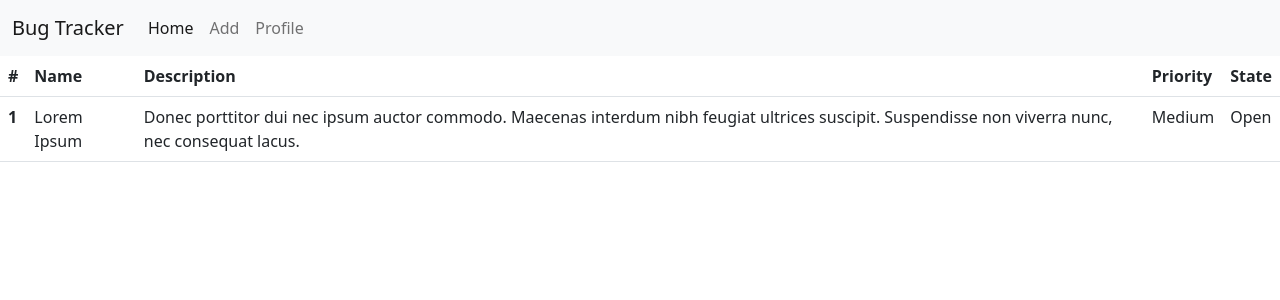
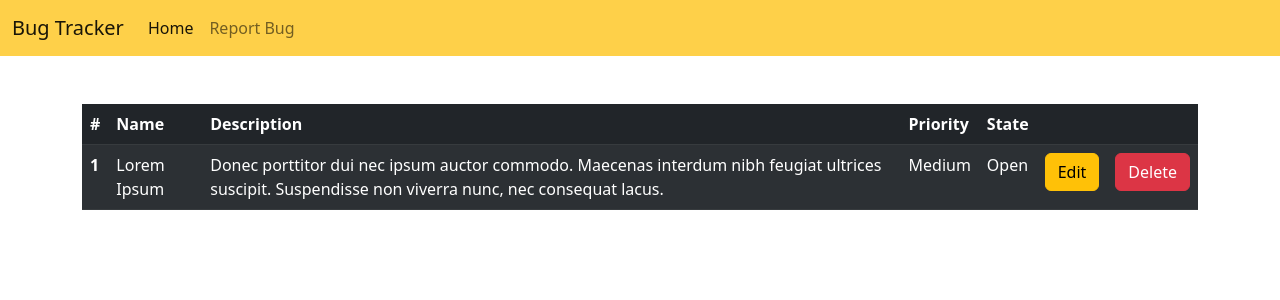
Before and after one commit to nigel-sys/Bug_Tracker, a Django app: page / in a window 1280 px wide. Shown: the top 300 px of the page. Run offline with Django 4.2, Linux system fonts and the light colour scheme; data comes from the database, SQL or seed files in the repository; both versions use the stored data as it was after the commit.

Commit message:
Add delete view and styling

```diff
--- a/BugRnT/home/models.py
+++ b/BugRnT/home/models.py
@@ -12,19 +12,19 @@ class Bug(models.Model):
     desc = models.TextField()
 
     PRIORITY_CHOICES = (
-        ('l', 'Low'),
-        ('m', 'Medium'),
-        ('h', 'High')
+        ('Low', 'Low'),
+        ('Medium', 'Medium'),
+        ('High', 'High')
     )
 
-    priority = models.CharField(max_length=1, choices=PRIORITY_CHOICES)
+    priority = models.CharField(max_length=10, choices=PRIORITY_CHOICES)
 
-    STATUS_CHOICES = (('o', 'Open'),
-                      ('w', 'Work in Progress'),
-                      ('f', 'Fixed'))
+    STATUS_CHOICES = (('Open', 'Open'),
+                      ('Work in Progress', 'Work in Progress'),
+                      ('Fixed', 'Fixed'))
 
     status = models.CharField(
-        max_length=1, choices=STATUS_CHOICES, default='o')
+        max_length=20, choices=STATUS_CHOICES, default='Open')
 
     def __str__(self):
         return f'{self.id} ({self.name})'
--- /dev/null
+++ b/BugRnT/home/templates/home/bug_confirm_delete.html
@@ -0,0 +1,5 @@
+<h1>Are you sure you want to delete this Bug report?</h1>
+<form method="post">
+  {% csrf_token %}
+  <input type="submit" value="Comfirm Delete" />
+</form>
--- a/BugRnT/home/templates/home/bug_list.html
+++ b/BugRnT/home/templates/home/bug_list.html
@@ -1,6 +1,6 @@
 {% extends 'base.html' %} {% block content %}
-<div>
-  <table class="table">
+<div class="container pt-5">
+  <table class="table table-dark table-striped table-hover">
     <thead>
       <tr>
         <th scope="col">#</th>
@@ -8,6 +8,8 @@
         <th scope="col">Description</th>
         <th scope="col">Priority</th>
         <th scope="col">State</th>
+        <th scope="col"></th>
+        <th scope="col"></th>
       </tr>
     </thead>
     <tbody>
@@ -18,6 +20,12 @@
         <td>{{bug.desc}}</td>
         <td>{{bug.priority}}</td>
         <td>{{bug.status}}</td>
+        <td>
+          <a href="/edit-report/{{bug.id}}" class="btn btn-warning">Edit</a>
+        </td>
+        <td>
+          <a href="/delete-report/{{bug.id}}" class="btn btn-danger">Delete</a>
+        </td>
       </tr>
       {% endfor %}
     </tbody>
--- a/BugRnT/home/urls.py
+++ b/BugRnT/home/urls.py
@@ -6,5 +6,7 @@ app_name = "home"
 
 urlpatterns = [
     path('', views.BugsListView.as_view(), name='list'),
-    path("add-bug/", views.BugCreateView.as_view(), name="add"),
+    path("report-bug/", views.BugCreateView.as_view(), name="add"),
+    path("edit-report/<uuid:pk>", views.BugEditView.as_view(), name="edit"),
+    path("delete-report/<uuid:pk>", views.BugDeleteView.as_view())
 ]
--- a/BugRnT/home/views.py
+++ b/BugRnT/home/views.py
@@ -1,5 +1,5 @@
 from django.shortcuts import render
-from django.views.generic import ListView, CreateView, TemplateView
+from django.views.generic import ListView, CreateView, UpdateView, DeleteView
 from .models import Bug
 from django.urls import reverse_lazy
 
@@ -13,3 +13,12 @@ class BugCreateView(CreateView):
     model = Bug
     fields = "__all__"
     success_url = reverse_lazy("home:list")
+
+class BugEditView(UpdateView):
+    model = Bug
+    fields = "__all__"
+    success_url = reverse_lazy("home:list")
+
+class BugDeleteView(DeleteView):
+    model = Bug
+    success_url = reverse_lazy("home:list")
--- a/BugRnT/templates/base.html
+++ b/BugRnT/templates/base.html
@@ -18,7 +18,7 @@
     <title>Home</title>
   </head>
   <body>
-    <nav class="navbar navbar-expand-lg bg-light">
+    <nav class="navbar navbar-expand-lg" style="background-color: #FED049;">
       <div class="container-fluid">
         <a class="navbar-brand" href="#">Bug Tracker</a>
         <button
@@ -34,9 +34,8 @@
         </button>
         <div class="collapse navbar-collapse" id="navbarNavAltMarkup">
           <div class="navbar-nav">
-            <a class="nav-link active" aria-current="page" href="#">Home</a>
-            <a class="nav-link" href="{% url 'home:add' %}">Add</a>
-            <a class="nav-link" href="#">Profile</a>
+            <a class="nav-link active" aria-current="page" href={% url 'home:list' %}>Home</a>
+            <a class="nav-link" href="{% url 'home:add' %}">Report Bug</a>
           </div>
         </div>
       </div>
```
Also changed, not shown: BugRnT/db.sqlite3.
